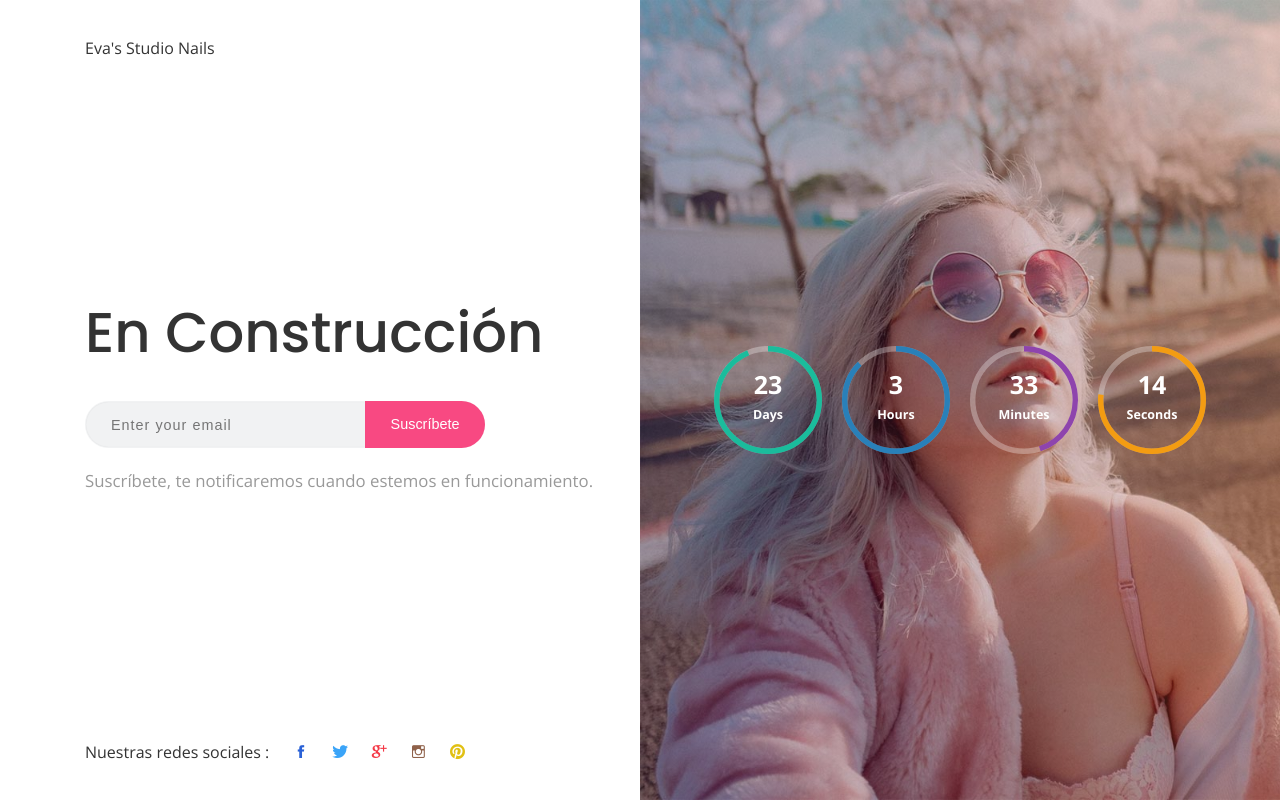
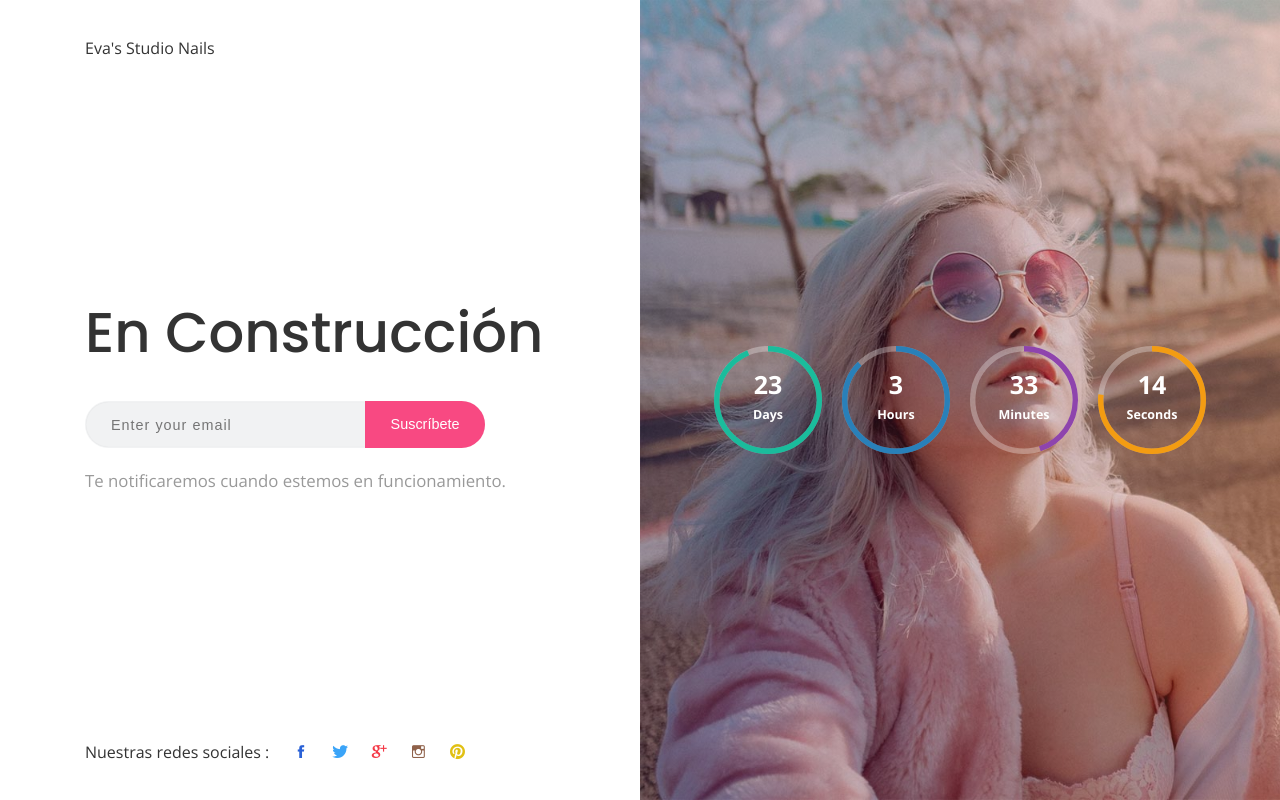
Before and after one commit to RicardoCast/RicardoCast.github.io, a plain HTML site: page index.html in a window 1280 px wide. Drawn offline with nearby package versions, Linux system fonts and the light colour scheme; files whose address does not match are found by name.

Commit message:
Update index.html

```diff
--- a/index.html
+++ b/index.html
@@ -48,7 +48,7 @@
 								</form>
 							</div><!-- email-input-area -->
 
-							<p class="post-desc">Suscríbete, te notificaremos cuando estemos en funcionamiento.</p>
+							<p class="post-desc">Te notificaremos cuando estemos en funcionamiento.</p>
 						</div><!-- main-content -->
 					</div><!-- display-table-cell -->
 				</div><!-- display-table -->
```
